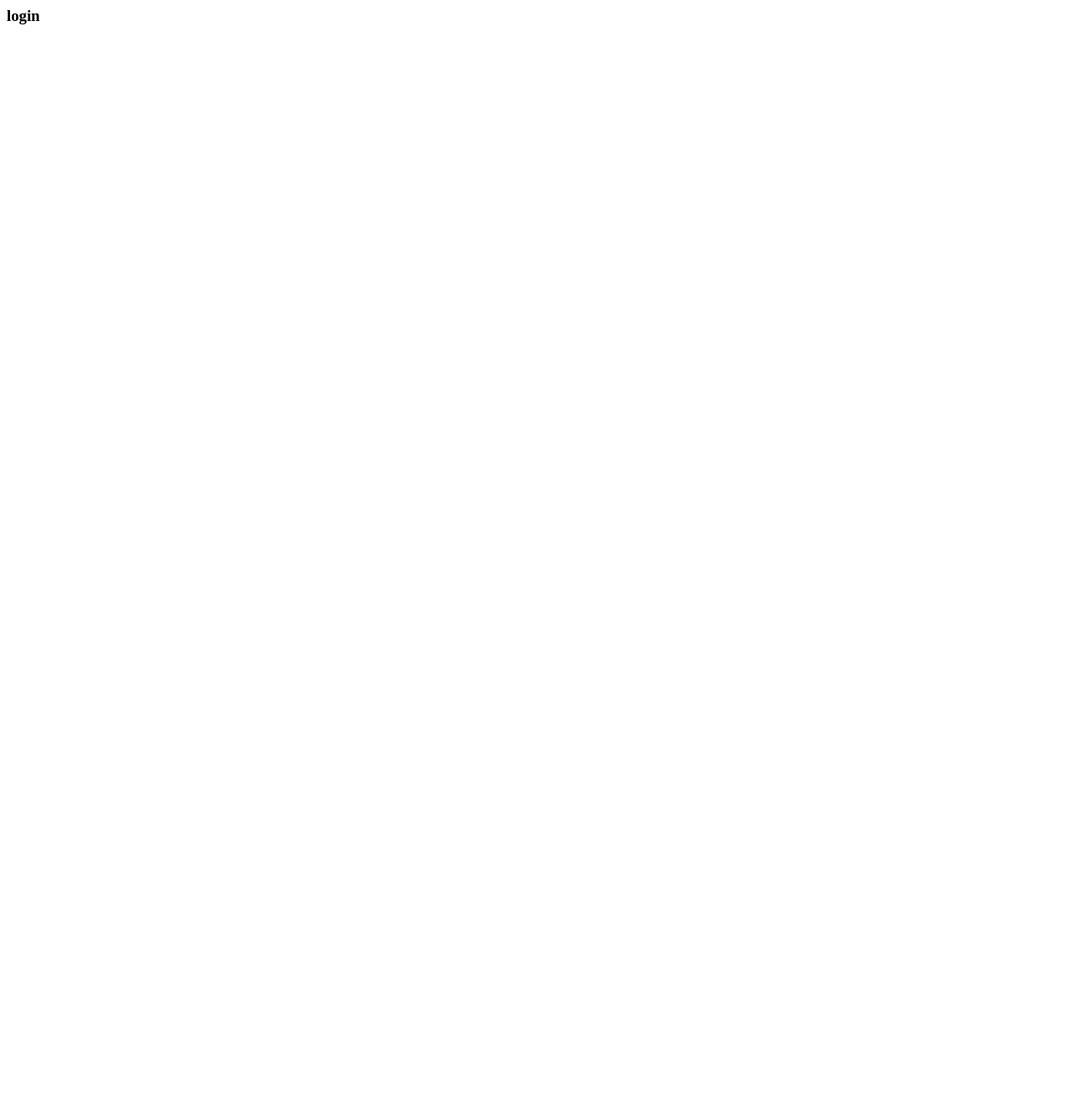
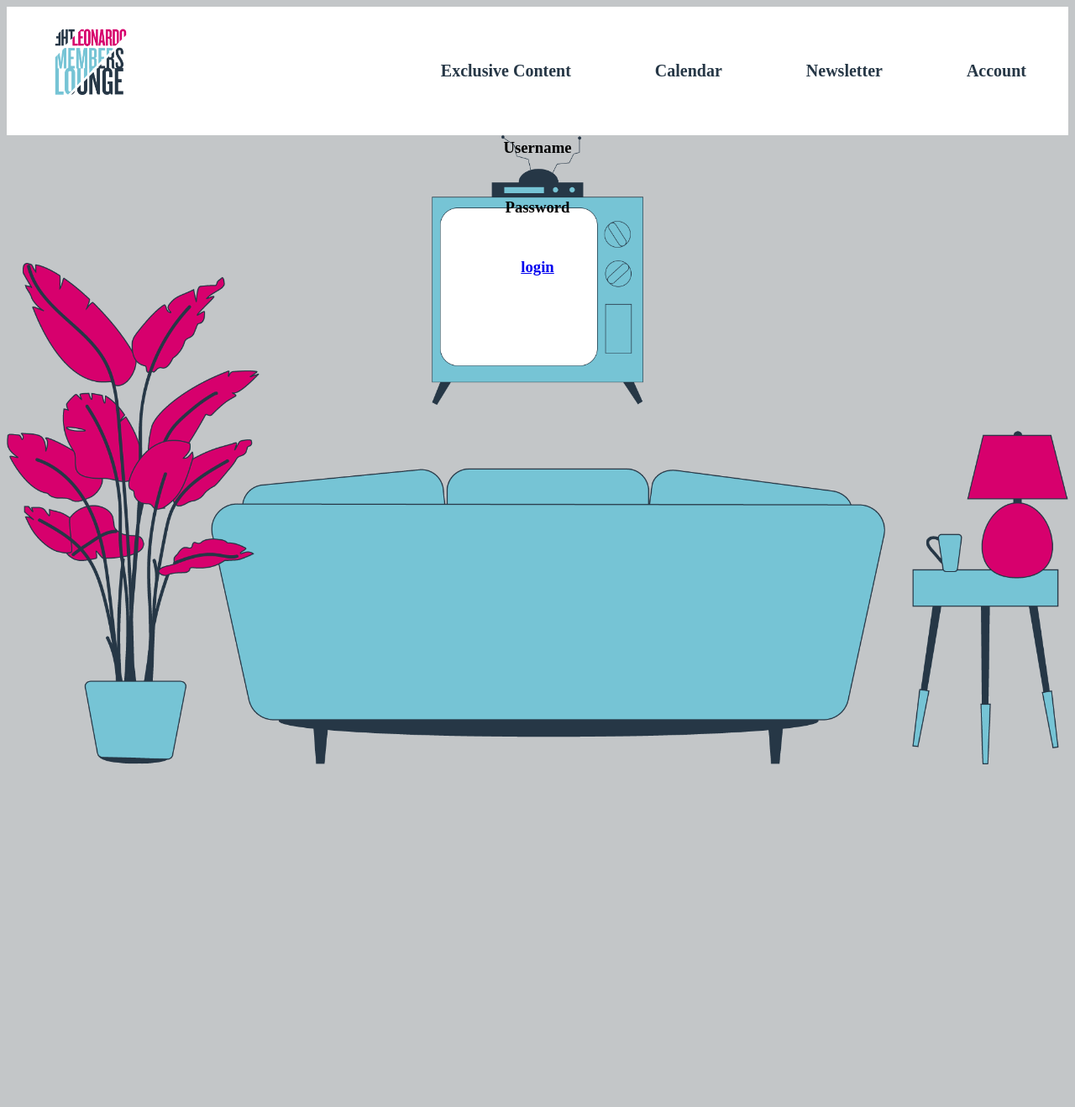
Before and after one commit to cmpt375-2021fall/client-project-leonardo-dev-team, a Django app: page /login/ in a window 1280 px wide. Before the commit the page is almost empty. Shown: the whole page at 84% size. Before the commit the page ends 29 px from the top, so only its background shows below. Run offline with Django 3.2, Linux system fonts and the light colour scheme.

Commit message:
Made a "simple" login page

```diff
--- /dev/null
+++ b/leo/static/leo/login.css
@@ -0,0 +1,52 @@
+
+/*
+.loginbox {
+    display: block;
+    margin-left: auto;
+    margin-right: auto;
+    width: 20%;
+}
+
+.imgg {
+    display: block;
+    margin-left: auto;
+    margin-right: auto;
+    width: 20%;
+}
+
+.h3 {
+
+    z-index: 100;
+
+}
+
+*/
+
+
+
+
+
+.imgg {
+
+    display: block;
+    margin-left: auto;
+    margin-right: auto;
+    width: 20%;
+}
+
+h3{
+
+    position: relative;
+    padding: 15px;
+    bottom: 350px;
+}
+
+
+.img2 {
+    position: relative;
+    display: block;
+    margin-left: auto;
+    margin-right: auto;
+    width: 100%;
+    bottom: 400px;
+}
--- a/leo/views.py
+++ b/leo/views.py
@@ -29,9 +29,7 @@ def registerPage(request):
 
 #Login page (not yet implemented)
 def loginPage(request):
-    context = {
-
-    }
+    context = {}
     return render(request, 'login.html', context)
 
 def newsletter(request):
--- a/templates/login.html
+++ b/templates/login.html
@@ -1,2 +1,54 @@
+<!DOCTYPE html>
+<html lang="en">
+<head>
+    <meta charset="UTF-8">
+    <title>Leonardo Lounge</title>
+    {% load static %}
+    <link rel="stylesheet" type="text/css" href="{% static 'leo/header.css' %}">
+    <link rel="stylesheet" type="text/css" href="{% static 'leo/login.css' %}">
+    <link rel="stylesheet" type="text/css" href="{% static 'leo/application.css' %}">
 
-<h3> login </h3>
+    <link rel="shortcut icon" type="image/png" href="{% static 'leo/images/Asset 11.png' %}"/>
+
+</head>
+<body style = "background-color: #C3C6C8;">
+        <header>
+        <div class = "topnav">
+        <div style="display: inline-block; margin-right: 25px">
+            <a href="{% url 'index' %}" style="margin: 0">
+                <img class ="logo-image" src="{% static "leo/images/Logo.png" %}">
+            </a>
+        </div>
+        <div class = "topnav-right">
+            <a style="display: inline-block; font-weight: bold;">Account</a>
+            {% url 'newsletter' as url %}
+            <a href="{{ url }}"{% if request.path == url %} class="active"{% endif %} style="display: inline-block; font-weight: bold;">Newsletter</a>
+            {% url 'calendar' as url2 %}
+            <a href="{{ url2 }}"{% if request.path == url2 %} class="active"{% endif %} style="display: inline-block; font-weight: bold;">Calendar</a>
+            <a style="display: inline-block; font-weight: bold;">Exclusive Content</a>
+        </div>
+    </div>
+    </header>
+
+        <div class="loginOuter">
+
+            <div class="loginBox">
+
+                <img class ="imgg" src="{% static "leo/images/Tv.png" %}">
+                <h3 style="text-align: center"> Username </h3>
+                <h3 style="text-align: center"> Password </h3>
+                <h3 style="text-align: center">
+                    <a class="Content_header" href="{% url 'newsletter' %}"> login
+                    </a>
+                </h3>
+
+                <img class ="img2" src="{% static "leo/images/Couch.png" %}">
+
+
+            </div>
+
+       </div>
+
+
+</body>
+</html>
```
Also changed, not shown: leo/static/leo/images/Couch.png (added), leo/static/leo/images/SignIn.png (added), leo/static/leo/images/Tv.png (added).
